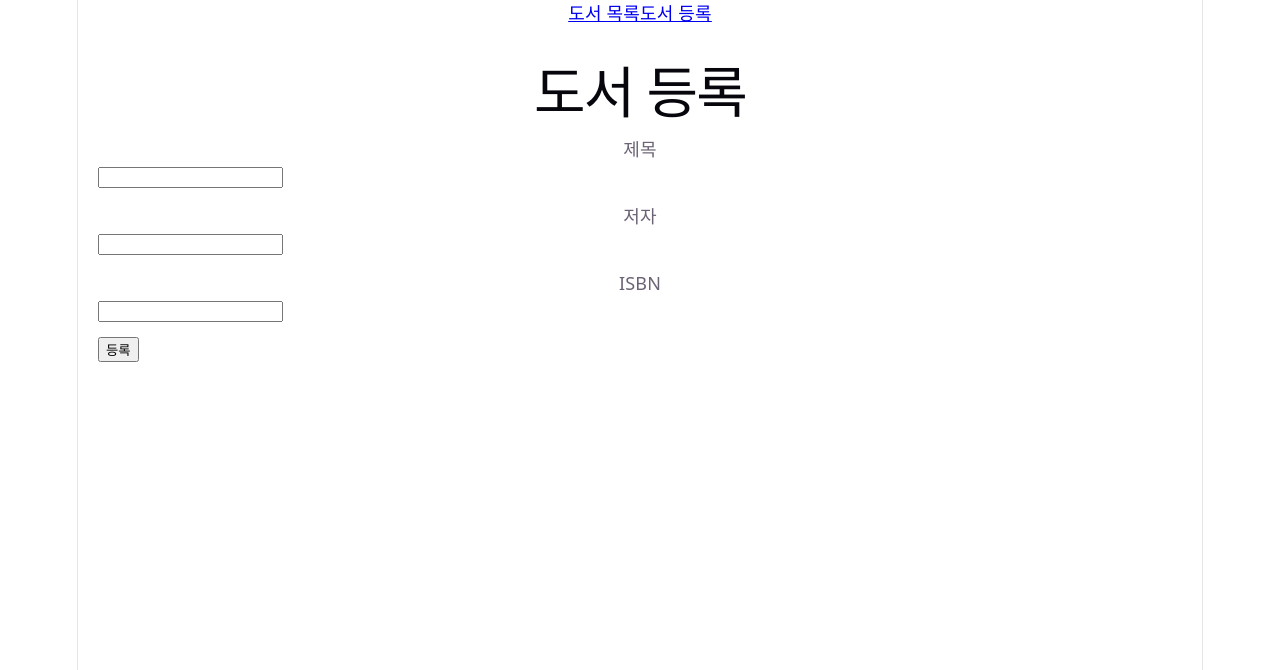
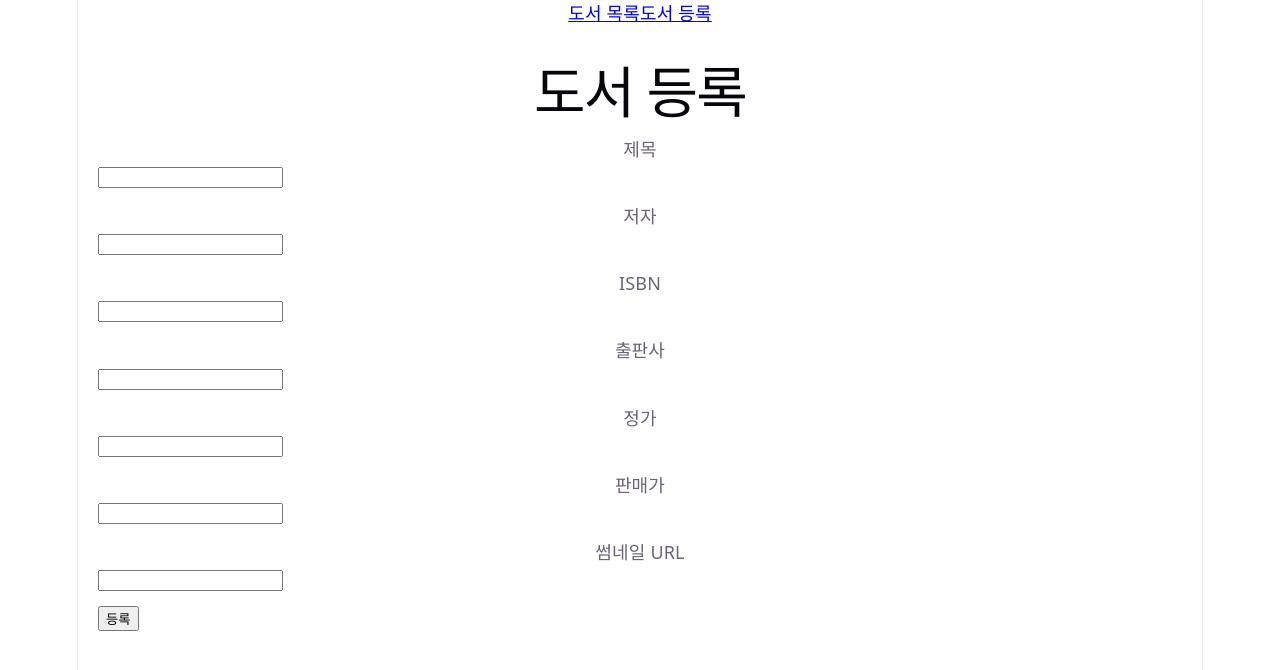
Before and after one commit to youtoto-nor/library_CRUD, a React app in the folder frontend/: page /books/new in a window 1280 px wide. Shown: the top 670 px of the page. Built offline with nearby package versions, Linux system fonts and the light colour scheme; the HTML template or start-up script is replaced by a standard one.

Commit message:
사서 프로젝트 1차 프론트엔드 수정

```diff
--- a/frontend/src/features/books/BookForm.jsx
+++ b/frontend/src/features/books/BookForm.jsx
@@ -6,8 +6,12 @@
 
     const [book, setBook] = useState({
         title: '',
-        author: '',
-        isbn: ''
+        authors: '',
+        isbn: '',
+        price: '',
+        publisher: '',
+        salePrice: '',
+        thumbnail: ''
     });
     const navigate = useNavigate();
     const { id } = useParams();
@@ -72,8 +76,8 @@
             <label>저자</label>
             <input
                 type="text"
-                    name="author"
-                    value={book.author}
+                name="authors"
+                value={book.authors}
                 onChange={handleChange}
             />
             </div>
@@ -87,6 +91,45 @@
                 onChange={handleChange}
             />
             </div>
+            <div>
+            <label>출판사</label>
+            <input
+                type="text"
+                name="publisher"
+                value={book.publisher}
+                onChange={handleChange}
+            />
+            </div>
+
+            <div>
+                <label>정가</label>
+                <input
+                    type="number"
+                    name="price"
+                    value={book.price}
+                    onChange={handleChange}
+                />
+            </div>
+
+            <div>
+                <label>판매가</label>
+                <input
+                    type="number"
+                    name="salePrice"
+                    value={book.salePrice}
+                    onChange={handleChange}
+                />
+            </div>
+
+            <div>
+                <label>썸네일 URL</label>
+                <input
+                    type="text"
+                    name="thumbnail"
+                    value={book.thumbnail}
+                    onChange={handleChange}
+                />
+            </div>
                 <button type="submit">
                 {id ? '수정' : '등록'}
                 </button>
--- a/frontend/src/features/books/BookList.jsx
+++ b/frontend/src/features/books/BookList.jsx
@@ -48,6 +48,9 @@
             <div className="book-item" key={book.id}>
                 <p>제목: {book.title}</p>
                 <p>저자: {book.authors}</p>
+                <p>출판사: {book.publisher}</p>
+                <p>정가: {book.price}</p>
+                <p>판매가: {book.salePrice}</p>
                 <p>ISBN: {book.isbn}</p>
 
 
```
Also changed, not shown: 1 other file (tests, documents, lock files or other folders). Lines whose indentation alone changed are shown as unchanged.
